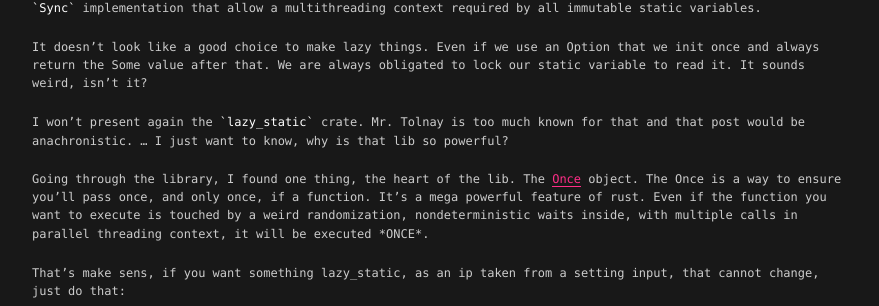
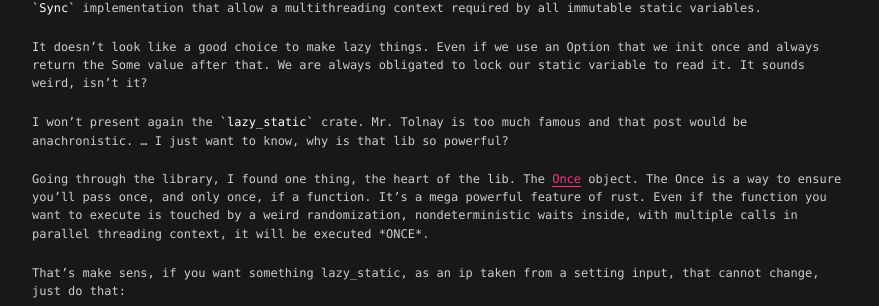
Before and after one commit to cppccn/cppccn.github.io, a Jekyll site: the page built from _posts/2022-04-07-lazy-or-not-lazy.md, in a window 1280 px wide. Shown: the part 428-734 px from the top of the page, without its empty margins (198-1077 px from the left). Built offline with Jekyll 4.4.1, drawn with Linux system fonts in a browser that asks for light colours.

Commit message:
Update _posts/2022-04-07-lazy-or-not-lazy.md

```diff
--- a/_posts/2022-04-07-lazy-or-not-lazy.md
+++ b/_posts/2022-04-07-lazy-or-not-lazy.md
@@ -42,7 +42,7 @@ always obligated to lock our static variable to read it. It sounds weird, isn't
 it?
 
 I won't present again the `lazy_static` crate. Mr. Tolnay is too much
-known for that and that post would be anachronistic. ... I just want to know,
+famous and that post would be anachronistic. ... I just want to know,
 why is that lib so powerful?
 
 Going through the library, I found one thing, the heart of the lib. The
```
